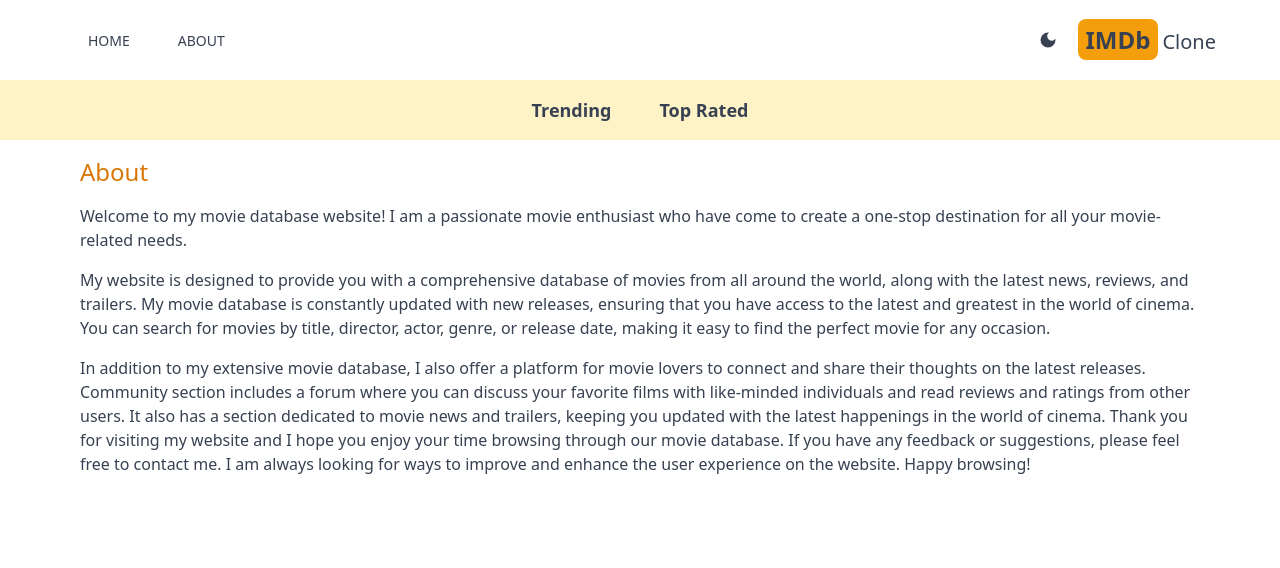
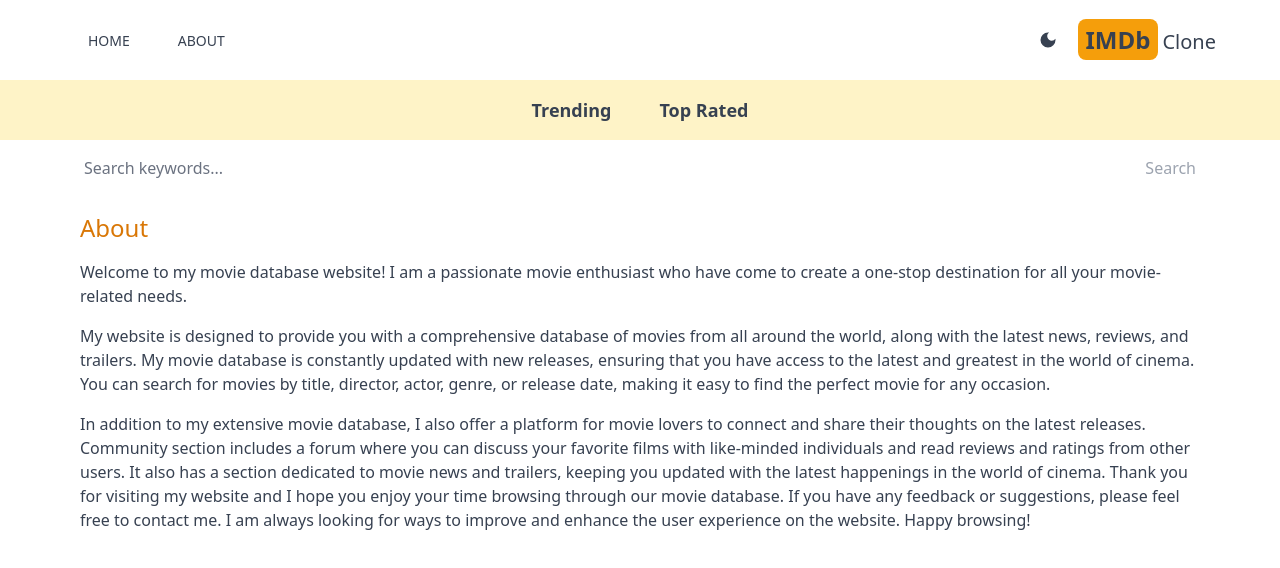
Before and after one commit to OzzyDm/imdb-clone, a Next.js app: page /about in a window 1280 px wide. Shown: the top 568 px of the page. Built offline with nearby package versions, Linux system fonts and the light colour scheme.

Commit message:
add search ability

```diff
--- /dev/null
+++ b/src/app/components/SearchBox.js
@@ -0,0 +1,39 @@
+"use client";
+
+import { useState } from "react";
+import { useRouter } from "next/navigation";
+
+function SearchBox() {
+  const [search, setSearch] = useState("");
+  const router = useRouter();
+
+  function handleSubmit(e) {
+    e.preventDefault();
+    if (!search) return;
+    router.push(`/search/${search}`);
+  }
+
+  return (
+    <form
+      onSubmit={handleSubmit}
+      className="flex max-w-6xl mx-auto justify-between items-center px-5"
+    >
+      <input
+        value={search}
+        onChange={(e) => setSearch(e.target.value)}
+        type="text"
+        placeholder="Search keywords..."
+        className="w-full h-14 rounded-sm placeholder-gray-500 outline-none bg-transparent flex-1"
+      />
+      <button
+        disabled={!search}
+        type="submit"
+        className="text-amber-600 disabled:text-gray-400"
+      >
+        Search
+      </button>
+    </form>
+  );
+}
+
+export default SearchBox;
--- a/src/app/layout.js
+++ b/src/app/layout.js
@@ -1,5 +1,6 @@
 import Header from "./components/Header";
 import Navbar from "./components/Navbar";
+import SearchBox from "./components/SearchBox";
 import "./globals.css";
 import Providers from "./Providers";
 
@@ -9,10 +10,8 @@ export default function RootLayout({ children }) {
       <body>
         <Providers>
           <Header />
-
-          {/* Navbar */}
           <Navbar />
-          {/* SearchBox */}
+          <SearchBox />
           {children}
         </Providers>
       </body>
--- /dev/null
+++ b/src/app/search/[searchTerm]/page.js
@@ -0,0 +1,26 @@
+import Results from "@/app/components/Results";
+
+async function searchPage({ params }) {
+  const res = await fetch(
+    `https://api.themoviedb.org/3/search/movie?api_key=${process.env.API_KEY}&query=${params.searchTerm}&language=en-US`
+  );
+
+  if (!res.ok) {
+    throw new Error("Error fetching data");
+  }
+
+  const data = await res.json();
+  const results = data.results;
+
+  return (
+    <div>
+      {results && results.length === 0 && (
+        <h1 className="text-center pt-6">No results found.</h1>
+      )}
+
+      {results && <Results results={results} />}
+    </div>
+  );
+}
+
+export default searchPage;
```
